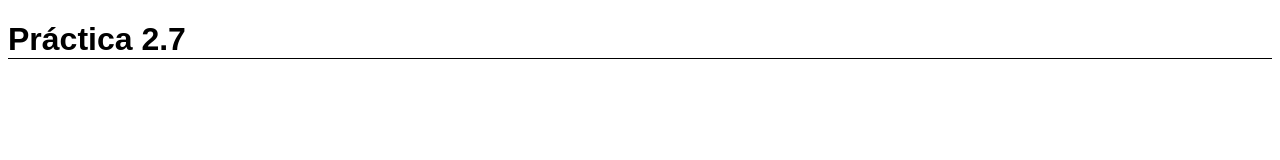
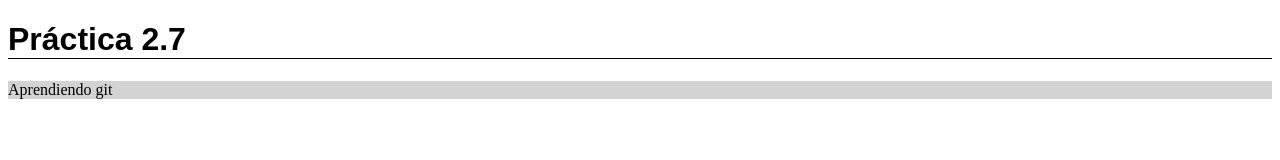
Before and after one commit to YukBucks/2425_IFC33C_DWC, a plain HTML site: page index.html in a window 1280 px wide. Drawn offline with Linux system fonts and the light colour scheme; files that its build step writes are made by us from their sources.

Commit message:
Párrafo gris

```diff
--- a/estilos.css
+++ b/estilos.css
@@ -2,3 +2,7 @@ h1 {
     font-family: sans-serif;
     border-bottom: 1px solid black;
 }
+
+p {
+    background-color: lightgray;
+}
--- a/index.html
+++ b/index.html
@@ -5,9 +5,10 @@
     <meta http-equiv="Z-UA-Compatible" content="IE-edge">
     <meta name="viewport" content="width=device-width, initial-scale=1.0">
     <title>Practica 2.7</title>
-    <link rel="stylesheet" href="css/estilos.css"
+    <link rel="stylesheet" href="css/estilos.css">
 </head>
 <body>
     <h1>Práctica 2.7</h1>
+    <p>Aprendiendo git</p>
 </body>
 </html>
```
